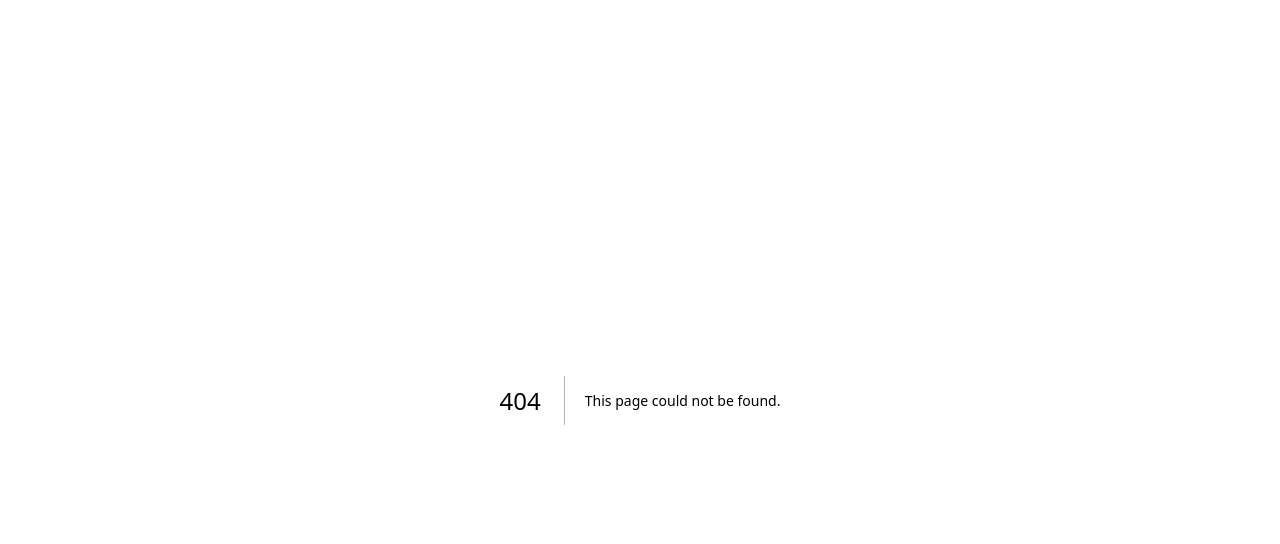
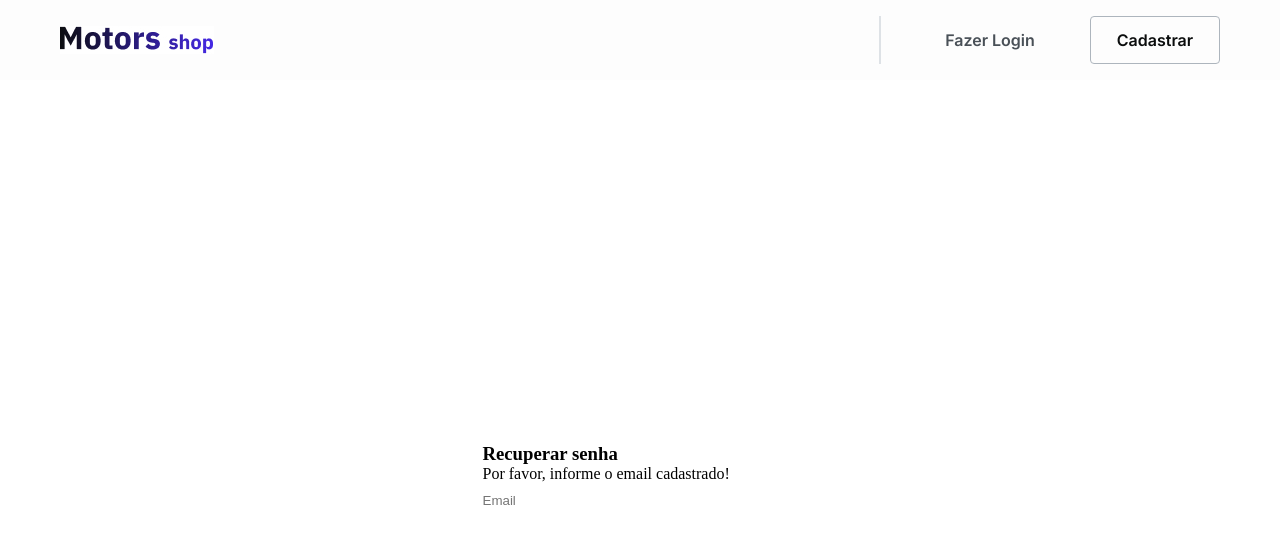
Before and after one commit to grupo36-t14-gustavo/motors-shop-front, a Next.js app: page /recover in a window 1280 px wide. Before the commit this address had no page. Shown: the top 544 px of the page. Built offline with nearby package versions, Linux system fonts and the light colour scheme.

Commit message:
feat:started recover password pages

```diff
--- /dev/null
+++ b/src/app/recover/page.tsx
@@ -0,0 +1,20 @@
+import NavBar from "@/components/Global/NavBarNav"
+import styles from "./styles.module.scss"
+import Input from "@/components/Global/Input"
+
+export default function Recover  () {
+ return (
+    <div className={styles.recover__page}>
+        <header className={styles.header}>
+            <NavBar/>
+        </header>
+        <section className={styles.recover__section}>
+            <form action="" className={styles.form}>
+                <h3>Recuperar senha</h3>
+                <span>Por favor, informe o email cadastrado!</span>
+                <Input placeholder="Email"/>
+            </form>
+        </section>
+    </div>
+ )
+}
--- /dev/null
+++ b/src/app/recover/styles.module.scss
@@ -0,0 +1,18 @@
+@import "../../styles/globalFonts.module.scss";
+@import "../../styles/globalVariables.module.scss";
+
+.header{}
+
+.recover__page{
+    width: 100vw;
+    height: 100vh;
+}
+
+.recover__section{
+    width: 100%;
+    height: 100%;
+    display: flex;
+    flex-direction: column;
+    align-items: center;
+    justify-content: center;
+}
```
